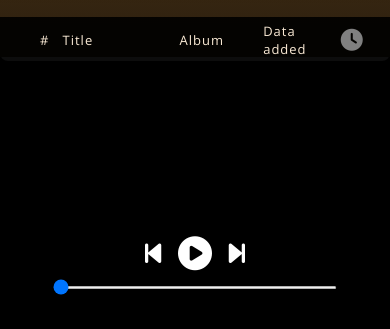
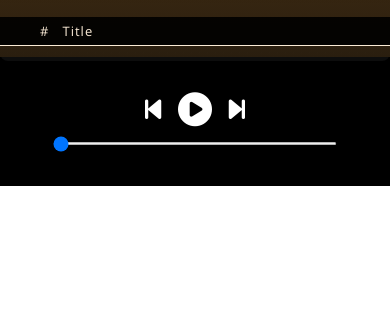
Before and after one commit to Naitik2408/Spotify, a plain HTML site: page krishna.html in a window 390 px wide. Shown: the part 648-977 px from the top of the page. After the commit the page ends 844 px from the top, so only its background shows below. Drawn offline with nearby package versions, Linux system fonts and the light colour scheme.

Commit message:
change two

```diff
--- a/arjitsingh.css
+++ b/arjitsingh.css
@@ -200,7 +200,7 @@
         /* width: 360px; */
         width: 100vw;
         /* background-color: rgb(17, 255, 0); */
-        height: 88vh;
+        height: 83vh;
         /* display: none; */
     }
     .division_two {
--- a/krishna.html
+++ b/krishna.html
@@ -34,7 +34,7 @@
 </head>
 
 <body>
-    <section class="complete_body">
+    <section class="complete_body" id="cp1">
         <div class="division_one">
             <div class="division_one_box_one">
                 <div class="home"><a href="index.html"><i class="fa-sharp fa-solid fa-house"></i>
@@ -86,7 +86,7 @@
                 <div class="piano">
                     <div class="profile_image" id="pi"><img src="mainPageImage/krishna.jpg" alt="" ></div>
                     <div class="profile_title">
-                        <div style="font-size: 13px; margin-top: 15px; font-weight: 300; margin-top: 55px;">Shri Krishna
+                        <div style="font-size: 13px; margin-top: 15px; font-weight: 300; margin-top: 55px;" class="ti">Shri Krishna
                         </div>
                         <div class="main_title">Shri Krishna</div>
                         <div class="subtitle2">Peacefull Piano to help you slow down, breath, and relax.</div>
@@ -107,9 +107,9 @@
                     </div>
                     <div class="sticky_navbar">
                         <div class="sticky_title" style="width: 45%;"># &nbsp; Title</div>
-                        <div class="sticky_title" style="width: 27%;">Album</div>
-                        <div class="sticky_title" style="width: 25%;">Data added</div>
-                        <div class="sticky_title" style="width: 3%;"><i class="fa fa-light fa-clock"></i></div>
+                        <div class="sticky_title st1" style="width: 27%;">Album</div>
+                        <div class="sticky_title st1" style="width: 25%;">Data added</div>
+                        <div class="sticky_title st1" style="width: 3%;"><i class="fa fa-light fa-clock"></i></div>
                     </div>
                     <div class="multi_songs_box">
                         <div class="multi_songs">
@@ -121,9 +121,9 @@
                                     <div class="sticky_title">Janet Redger</div>
                                 </span>
                             </div>
-                            <div class="sticky_title " id="album_name" style="width: 27%;">Galnce Out A Casement Window</div>
-                            <div class="sticky_title" style="width: 25%;">2 days ago</div>
-                            <div class="sticky_title" style="width: 3%;">2:10</div>
+                            <div class="sticky_title st1 " id="album_name" style="width: 27%;">Galnce Out A Casement Window</div>
+                            <div class="sticky_title st1" style="width: 25%;">2 days ago</div>
+                            <div class="sticky_title st1" style="width: 3%;">2:10</div>
                         </div>
                         <!-- ..................................  -->
                         <div class="multi_songs">
@@ -135,9 +135,9 @@
                                     <div class="sticky_title">Janet Redger</div>
                                 </span>
                             </div>
-                            <div class="sticky_title " id="album_name" style="width: 27%;">Galnce Out A Casement Window</div>
-                            <div class="sticky_title" style="width: 25%;">2 days ago</div>
-                            <div class="sticky_title" style="width: 3%;">2:10</div>
+                            <div class="sticky_title st1 " id="album_name" style="width: 27%;">Galnce Out A Casement Window</div>
+                            <div class="sticky_title st1" style="width: 25%;">2 days ago</div>
+                            <div class="sticky_title st1" style="width: 3%;">2:10</div>
                         </div>
                         <!-- ..................................  -->
                         <div class="multi_songs">
@@ -149,9 +149,9 @@
                                     <div class="sticky_title">Janet Redger</div>
                                 </span>
                             </div>
-                            <div class="sticky_title " id="album_name" style="width: 27%;">Galnce Out A Casement Window</div>
-                            <div class="sticky_title" style="width: 25%;">2 days ago</div>
-                            <div class="sticky_title" style="width: 3%;">2:10</div>
+                            <div class="sticky_title st1 " id="album_name" style="width: 27%;">Galnce Out A Casement Window</div>
+                            <div class="sticky_title st1" style="width: 25%;">2 days ago</div>
+                            <div class="sticky_title st1" style="width: 3%;">2:10</div>
                         </div>
                         <!-- ..................................  -->
                         <div class="multi_songs">
@@ -163,9 +163,9 @@
                                     <div class="sticky_title">Janet Redger</div>
                                 </span>
                             </div>
-                            <div class="sticky_title " id="album_name" style="width: 27%;">Galnce Out A Casement Window</div>
-                            <div class="sticky_title" style="width: 25%;">2 days ago</div>
-                            <div class="sticky_title" style="width: 3%;">2:10</div>
+                            <div class="sticky_title st1 " id="album_name" style="width: 27%;">Galnce Out A Casement Window</div>
+                            <div class="sticky_title st1" style="width: 25%;">2 days ago</div>
+                            <div class="sticky_title st1" style="width: 3%;">2:10</div>
                         </div>
                         <!-- ..................................  -->
                         <div class="multi_songs">
@@ -177,9 +177,9 @@
                                     <div class="sticky_title">Janet Redger</div>
                                 </span>
                             </div>
-                            <div class="sticky_title " id="album_name" style="width: 27%;">Galnce Out A Casement Window</div>
-                            <div class="sticky_title" style="width: 25%;">2 days ago</div>
-                            <div class="sticky_title" style="width: 3%;">2:10</div>
+                            <div class="sticky_title st1 " id="album_name" style="width: 27%;">Galnce Out A Casement Window</div>
+                            <div class="sticky_title st1" style="width: 25%;">2 days ago</div>
+                            <div class="sticky_title st1" style="width: 3%;">2:10</div>
                         </div>
                         <!-- ..................................  -->
                         <div class="multi_songs">
@@ -191,9 +191,9 @@
                                     <div class="sticky_title">Janet Redger</div>
                                 </span>
                             </div>
-                            <div class="sticky_title " id="album_name" style="width: 27%;">Galnce Out A Casement Window</div>
-                            <div class="sticky_title" style="width: 25%;">2 days ago</div>
-                            <div class="sticky_title" style="width: 3%;">2:10</div>
+                            <div class="sticky_title st1 " id="album_name" style="width: 27%;">Galnce Out A Casement Window</div>
+                            <div class="sticky_title st1" style="width: 25%;">2 days ago</div>
+                            <div class="sticky_title st1" style="width: 3%;">2:10</div>
                         </div>
                         <!-- ..................................  -->
                         <div class="multi_songs">
@@ -205,9 +205,9 @@
                                     <div class="sticky_title">Janet Redger</div>
                                 </span>
                             </div>
-                            <div class="sticky_title " id="album_name" style="width: 27%;">Galnce Out A Casement Window</div>
-                            <div class="sticky_title" style="width: 25%;">2 days ago</div>
-                            <div class="sticky_title" style="width: 3%;">2:10</div>
+                            <div class="sticky_title st1 " id="album_name" style="width: 27%;">Galnce Out A Casement Window</div>
+                            <div class="sticky_title st1" style="width: 25%;">2 days ago</div>
+                            <div class="sticky_title st1" style="width: 3%;">2:10</div>
                         </div>
                         <!-- ..................................  -->
                         <!-- <div class="multi_songs">
```
